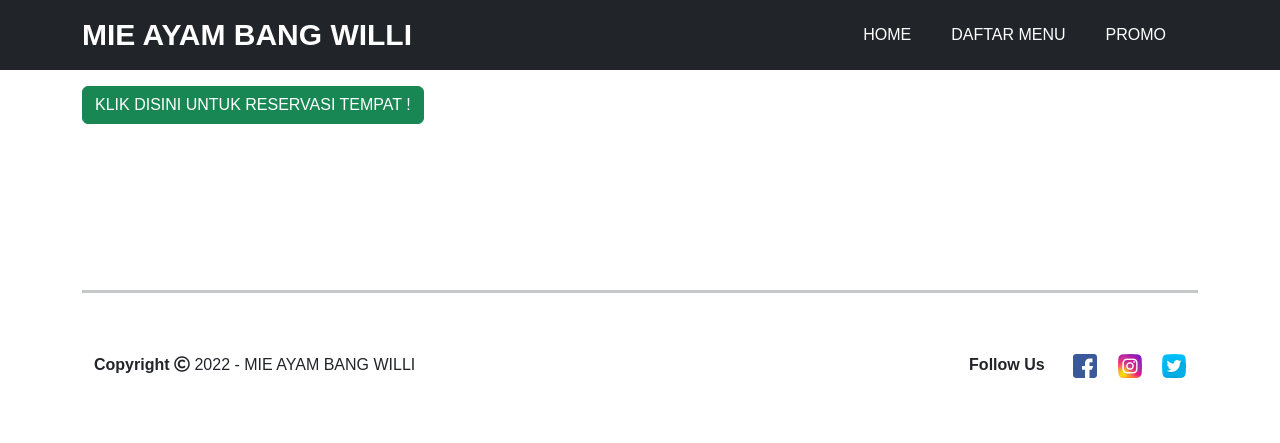
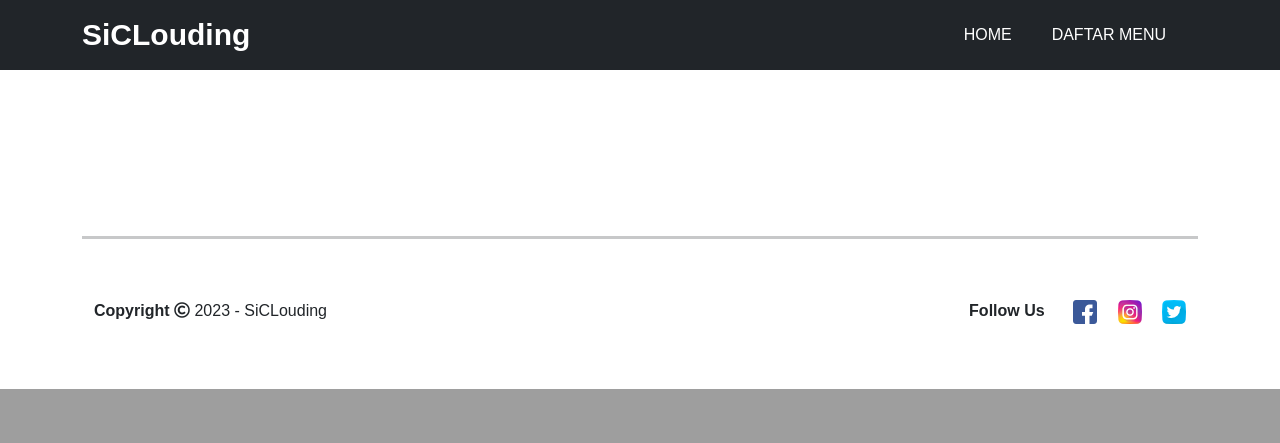
Before and after one commit to 211110404-kennyrimba/project_capstone1, a Flask app: page /daftarMenu in a window 1280 px wide. Shown: the part 601-1044 px from the top of the page. After the commit the page ends 990 px from the top, so only its background shows below. Run offline with Flask 2, Linux system fonts and the light colour scheme; data that the repository does not hold is empty; some libraries are stand-ins or nearby versions.

Commit message:
Update daftar_menu.html

```diff
--- a/templates/daftar_menu.html
+++ b/templates/daftar_menu.html
@@ -12,7 +12,7 @@
   <link rel="stylesheet" type="text/css" href="fontawesome/css/all.min.css">
 
   <link rel="icon" type="image/x-icon" href="../static/img/favicon.ico">
-  <title>MIE AYAM BANG WILLI</title>
+  <title>Daftar Menu</title>
 </head>
 <body>
   <!-- Jumbotron -->
@@ -23,7 +23,7 @@
   <!-- Navbar -->
   <nav class="navbar navbar-expand-lg  bg-dark">
     <div class="container">
-      <a class="navbar-brand text-white" href="index.html"><strong>MIE AYAM BANG WILLI</strong></a>
+      <a class="navbar-brand text-white" href="index.html"><strong>SiCLouding</strong></a>
       <button class="navbar-toggler" type="button" data-toggle="collapse" data-target="#navbarNav" aria-controls="navbarNav" aria-expanded="false" aria-label="Toggle navigation">
         <span class="navbar-toggler-icon"></span>
       </button>
@@ -37,7 +37,7 @@
             <a class="nav-link mr-4" href="">DAFTAR MENU</a>
           </li>
           <li class="nav-item">
-            <a class="nav-link mr-4" href="{{url_for('promo')}}">PROMO</a>
+<!--             <a class="nav-link mr-4" href="{{url_for('promo')}}">PROMO</a> -->
           </li>
           <li class="nav-item">
             <a class="nav-link mr-4" href="/antrian/{{id}}" {{hidden_logout}}>RIWAYAT</a>
@@ -53,7 +53,7 @@
 
   <!-- Menu -->
   <div class="container">
-    <a href="{{url_for('userReservasi')}}" class="btn btn-success mt-3">KLIK DISINI UNTUK RESERVASI TEMPAT !</a>
+<!--     <a href="{{url_for('userReservasi')}}" class="btn btn-success mt-3">KLIK DISINI UNTUK RESERVASI TEMPAT !</a> -->
     <div class="row mt-3">
       {% for item in data%}
       <div class="col-md-3">
@@ -75,7 +75,7 @@
       <div class="row footer-body">
         <div class="col-md-6">
           <div class="copyright">
-            <strong>Copyright</strong> <i class="far fa-copyright"></i> 2022 -  MIE AYAM BANG WILLI</p>
+            <strong>Copyright</strong> <i class="far fa-copyright"></i> 2023 -  SiCLouding</p>
           </div>
         </div>
 
```
